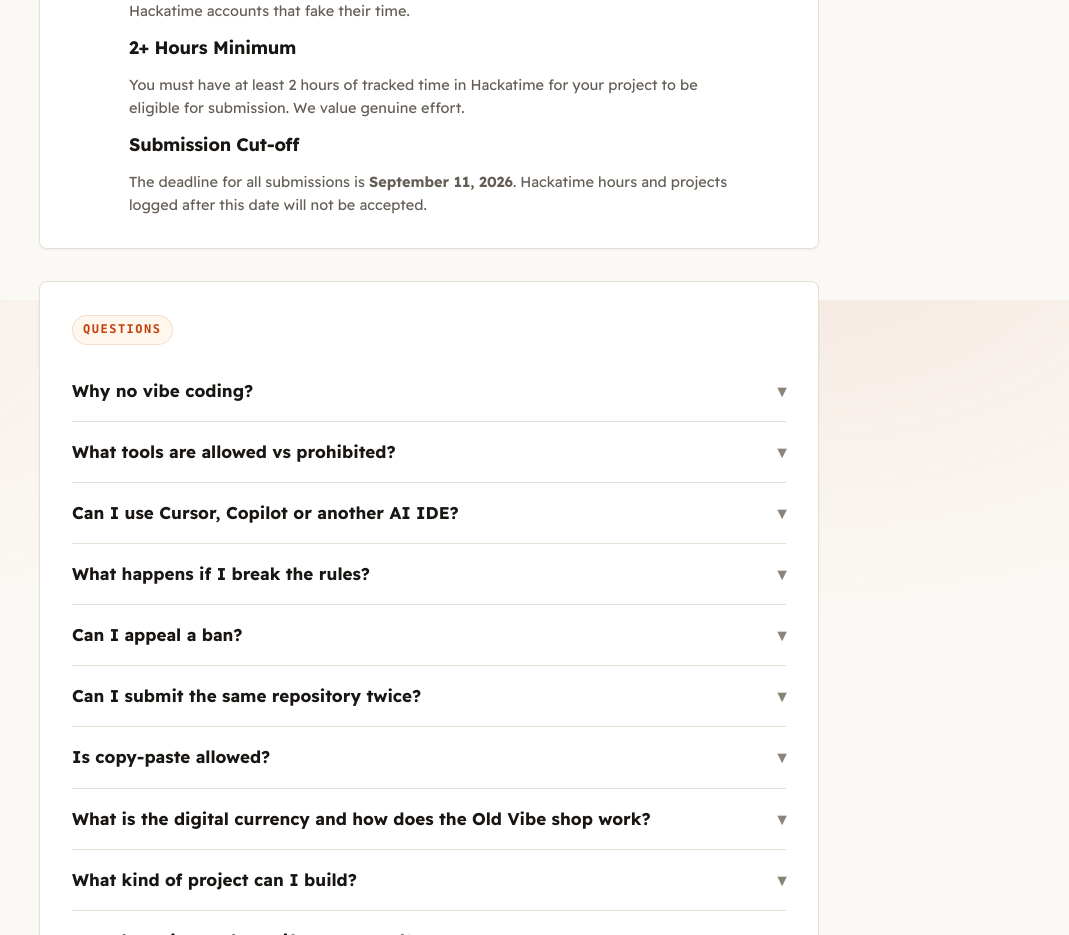
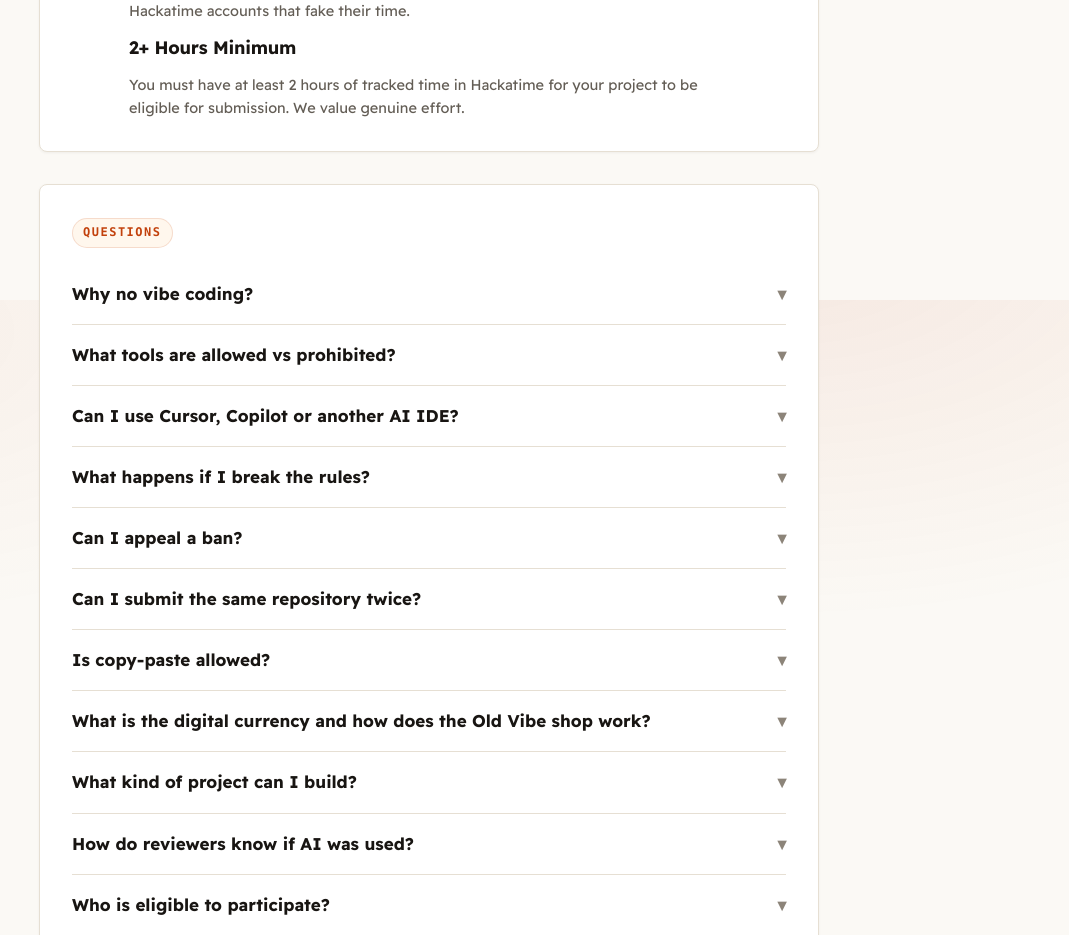
Before and after one commit to cyberworrier8088/Old-Vibe, a Next.js app in the folder old-vibe/: page / in a window 1280 px wide. Shown: the part 2900-3835 px from the top of the page, without its empty margins (211-1280 px from the left). Built offline with nearby package versions, Linux system fonts and the light colour scheme.

Commit message:
content: remove the submission cut-off section

```diff
--- a/old-vibe/app/(site)/page.tsx
+++ b/old-vibe/app/(site)/page.tsx
@@ -152,11 +152,6 @@ export default function HomePage() {
           <p className={styles.dealBody}>
             You must have at least 2 hours of tracked time in Hackatime for your project to be eligible for submission. We value genuine effort.
           </p>
-
-          <h2 className={styles.dealTitle}>Submission Cut-off</h2>
-          <p className={styles.dealBody}>
-            The deadline for all submissions is <strong>September 11, 2026</strong>. Hackatime hours and projects logged after this date will not be accepted.
-          </p>
         </div>
       </Section>
 
--- a/old-vibe/app/api/projects/route.ts
+++ b/old-vibe/app/api/projects/route.ts
@@ -65,11 +65,6 @@ export async function POST(request: Request) {
     maker: { email: user.email, name: user.name, slackId: user.slackId },
     updateMessage: body.updateMessage,
   };
-
-  // const cutoffDate = new Date("2026-09-11T00:00:00Z");
-  // if (new Date() > cutoffDate) {
-  //   return invalid("", "The deadline for submissions was September 11, 2026. Submissions are now closed.");
-  // }
 
   const pickerProjects = await getPickerProjects(user);
   if (!pickerProjects) {
```
